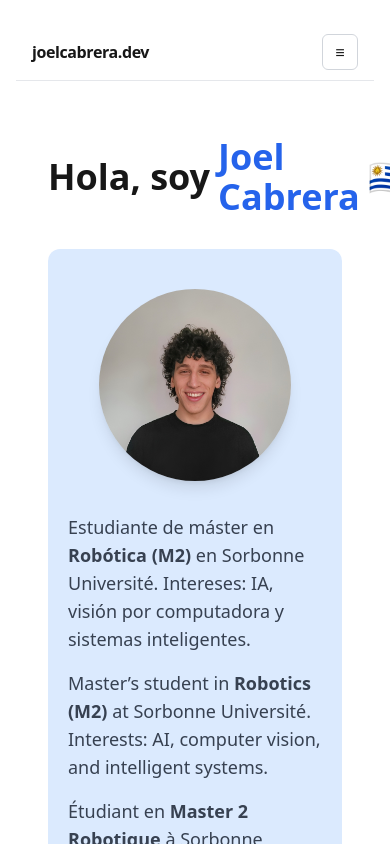
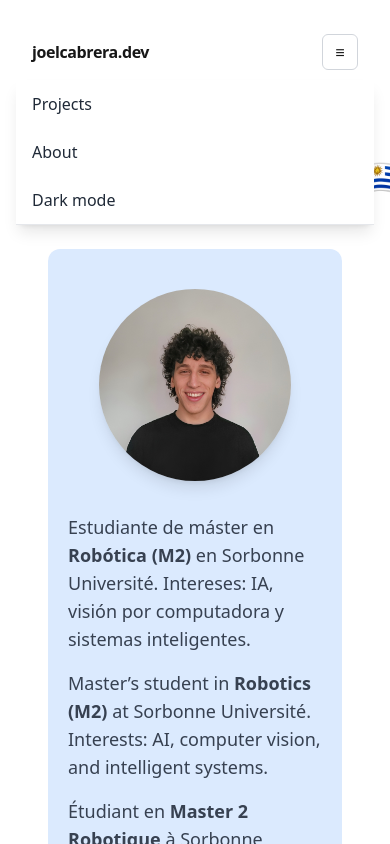
Before and after one commit to joelcabred/portfolio, a Next.js app: page / in a window 390 px wide. Both pictures are taken after a click on the button "Open menu". Shown: the top 844 px of the page. Built offline with nearby package versions, Linux system fonts and the light colour scheme.

Commit message:
fixed toggle nav mobile

```diff
--- a/src/components/Nav.tsx
+++ b/src/components/Nav.tsx
@@ -21,6 +21,9 @@ export default function Nav() {
     document.documentElement.classList.toggle("dark", next);
     localStorage.setItem("theme", next ? "dark" : "light");
   };
+
+  const [menuOpen, setMenuOpen] = useState(false);
+
 
   return (
     <header className="container-page py-6">
@@ -66,12 +69,44 @@ export default function Nav() {
 
           {/* Mobile menu*/}
           <button
-            className="sm:hidden h-9 w-9 rounded-md border border-gray-300 dark:border-gray-700"
-            aria-label="Open menu"
-          >
-            ≡
-          </button>
+          onClick={() => setMenuOpen((v) => !v)}
+          aria-label="Open menu"
+          aria-expanded={menuOpen}
+          className="sm:hidden h-9 w-9 rounded-md border border-gray-300 dark:border-gray-700
+                    flex items-center justify-center"
+        >
+          ≡
+        </button>
+
         </div>
+
+         {/* Mobile panel */}
+        {menuOpen && (
+          <div className="sm:hidden absolute top-full inset-x-0 z-50
+                          bg-white dark:bg-gray-900 border-b border-gray-200 dark:border-gray-800
+                          shadow-lg">
+            <a
+              href="/projects"
+              className="block px-4 py-3 text-gray-800 dark:text-gray-100 hover:bg-gray-50 dark:hover:bg-gray-800"
+              onClick={() => setMenuOpen(false)}
+            >
+              Projects
+            </a>
+            <a
+              href="/about"
+              className="block px-4 py-3 text-gray-800 dark:text-gray-100 hover:bg-gray-50 dark:hover:bg-gray-800"
+              onClick={() => setMenuOpen(false)}
+            >
+              About
+            </a>
+            <button
+              onClick={() => { toggle(); setMenuOpen(false); }}
+              className="w-full text-left px-4 py-3 text-gray-800 dark:text-gray-100 hover:bg-gray-50 dark:hover:bg-gray-800"
+            >
+              {dark ? "Light mode" : "Dark mode"}
+            </button>
+          </div>
+        )}
       </nav>
     </header>
   );
```
